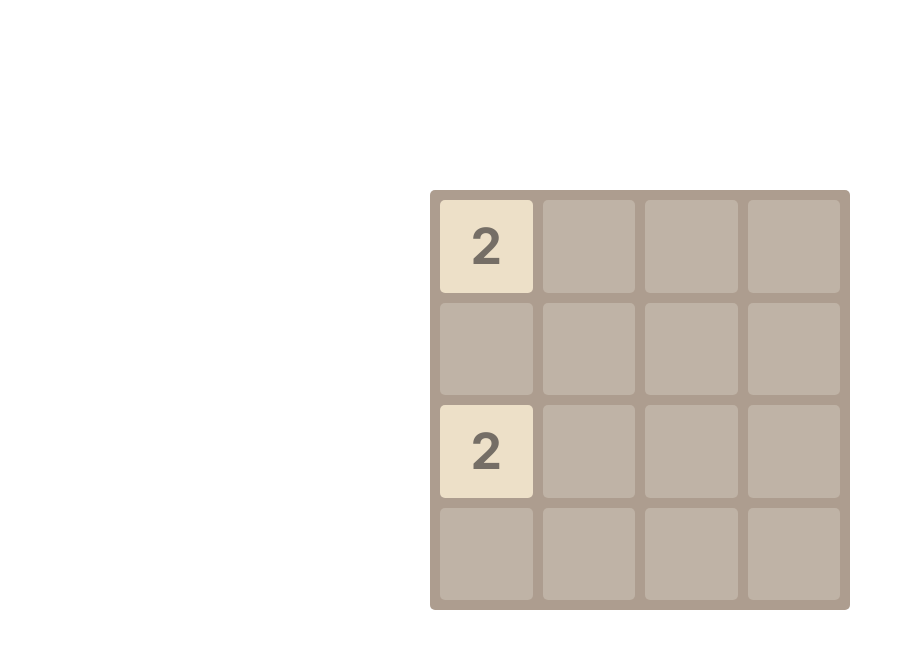
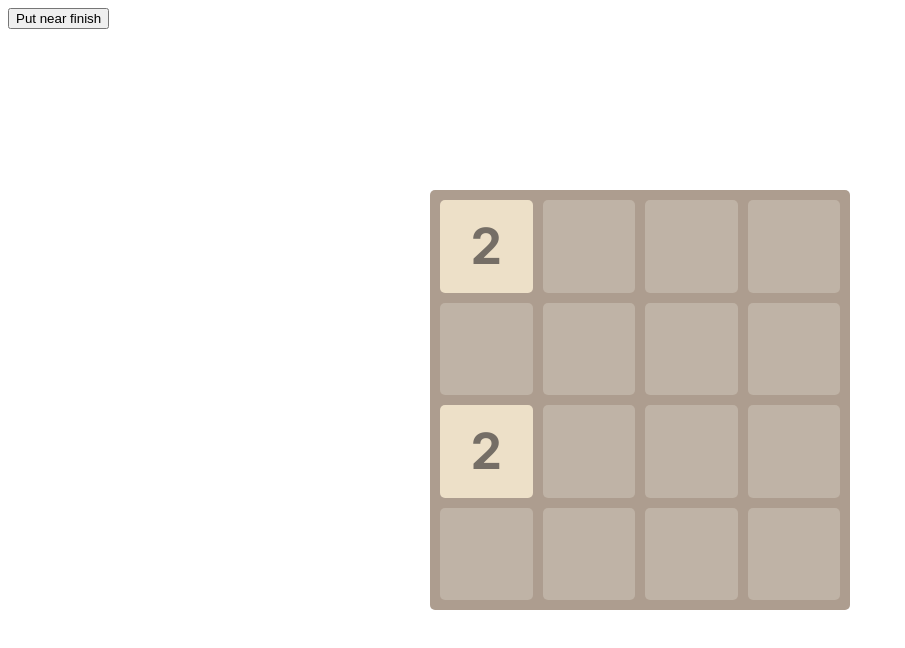
Before and after one commit to WukoSiric/2048-Game, a SvelteKit app: page / in a window 1280 px wide. Shown: the top 648 px of the page, without its empty margins (0-905 px from the left). Built offline with nearby package versions, Linux system fonts and the light colour scheme.

Commit message:
Added fill debug function

```diff
--- a/src/routes/+page.svelte
+++ b/src/routes/+page.svelte
@@ -7,7 +7,15 @@
         Up, Down, Left, Right
     }
     initialise_board()
-
+    // DEBUGGING ONLY
+    function fill_all() {
+        for (let i = 0; i < 4; i++) {
+            for (let j = 0; j < 4; j++) {
+                // make tiles either 2, 4, 8, 16, 32, 64, 128, 256, 512, 1024
+                tiles[i][j] = 2 ** (Math.floor(Math.random() * 10) + 1)
+            }
+        }
+    }
     function execute_keydown(event: KeyboardEvent) {
         if (event.key === "ArrowUp") {
             tiles = move(tiles, [-1, 0], Direction.Up)
@@ -20,6 +28,9 @@
         }
 
         has_lost = check_lose(tiles)
+        if (has_lost) {
+            console.log("You lose!")
+        }
         if (check_win(tiles)) {
             alert("You win!")
         }
@@ -227,15 +238,14 @@
 
 <!-- HTML START -->
 <svelte:window on:keydown={execute_keydown} />
-{#if has_lost}
-    <div class="modal">
-        <div class="modal-content">
-            <h1>You lose! </h1>
-            <button>Restart</button>
-        </div>
+<!-- <div class={has_lost ? 'modal' : 'hidden'}>
+    <div class="modal-content">
+        <h1>You lose! </h1>
+        <button>Restart</button>
     </div>
-{/if}
+</div> -->
 
+<button on:click={fill_all}>Put near finish</button>
 <div class="board">
     {#each tiles as row, i}
         <div class="row">
@@ -266,8 +276,12 @@
 </div>
 
 <style>
+    /* .hidden {
+        display: none;
+        transition: 5s;
+    } */
     .modal {
-        transition: opacity 1s;
+        /* transition: opacity 5s; */
         display: none;
         position: fixed;
         z-index: 1;
```
